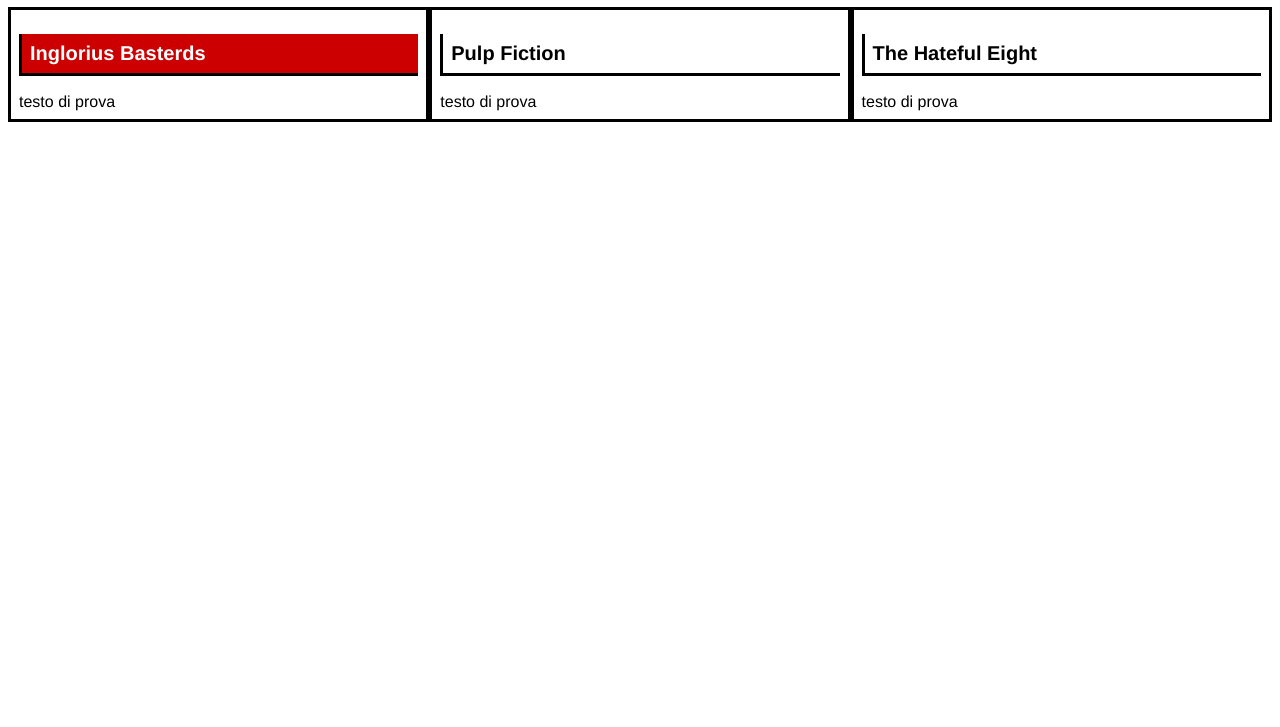
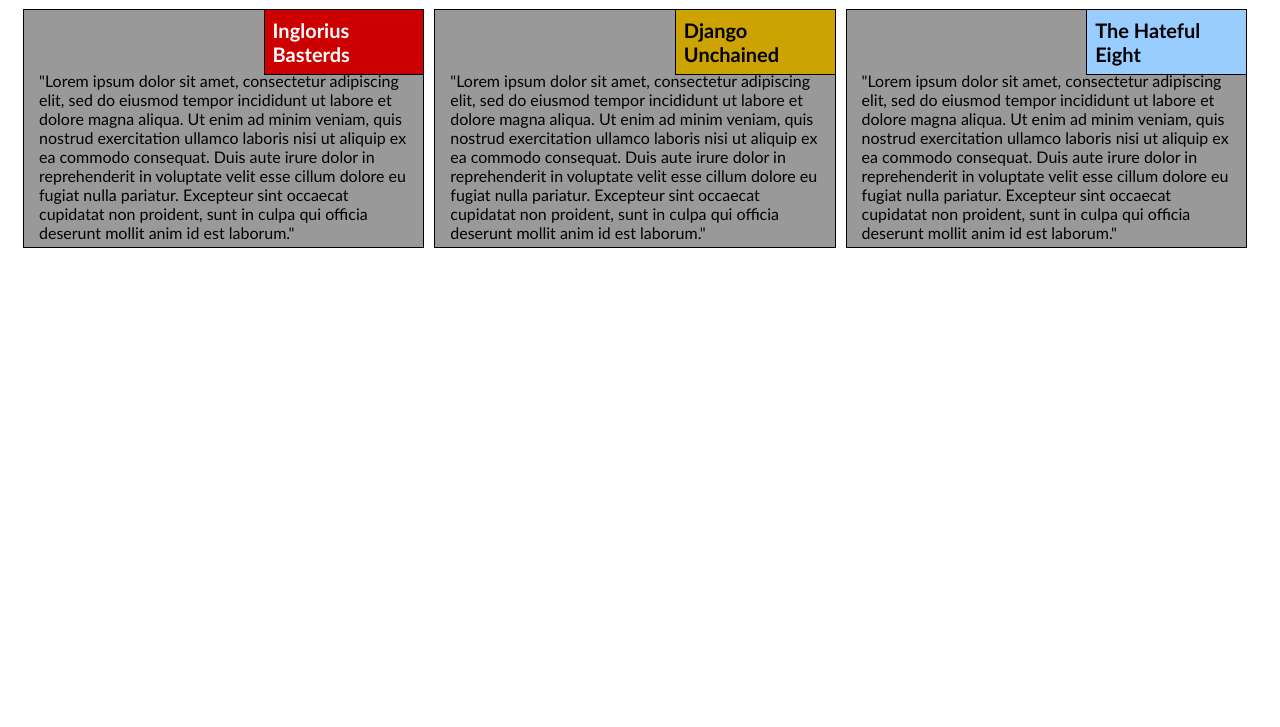
Before and after one commit to Lemnon95/m2-assignment, a plain HTML site: page mod2_solution/index.html in a window 1280 px wide. Shown: the part 73-800 px from the top of the page. Drawn offline with Linux system fonts and the light colour scheme; files that its build step writes are made by us from their sources.

Commit message:
assignment finished

```diff
--- a/mod2_solution/css/style.css
+++ b/mod2_solution/css/style.css
@@ -1,67 +1,110 @@
 /**** BASE STYLING ****/
 
 html {
-	font-family: Helvetica, sans-serif;
+	font-family: Trebuchet MS, Helvetica, sans-serif;
 }
 
 * {
 	box-sizing: border-box;
+	font-size: 100%;
 }
 
 h1 {
 	color: #cc0000;
 	text-align: center;
 	text-transform: uppercase;
+	font-size: 175%;
 }
 
 h2 {
 	border-bottom-style: solid;
 	border-left-style: solid;
-	font-size: 20px;
+	border-width: 1px;
+	border-color: black;
+	font-size: 125%;
 	padding: 8px;
+	margin-top: 0px;
+	margin-right: 0px;
+	position: absolute;
+	top: 0px;
+	right: 0px;
+	width: 40%;
+}
+
+.row {
+	position: relative;
+	width: 100%;
+	padding-right: 15px;
+	padding-left: 15px;
+	padding-top: 10px;
 }
 
 section {
 	border-style: solid;
-	padding: 8px;
+	border-width: 1px;
+	border-color: black;
+	padding: 15px;
 	margin-bottom: 15px;
+	position: relative;
+	background-color: #999999;
+	margin-right: 10px;
+}
+
+p {
+	position: relative;
+	top: 30px;
+	margin-bottom: 20px;
 }
 
 #Basterds {
 	background-color: #cc0000;
 	color: white;
-	border-left-color: black;
-	border-bottom-color: black;
+}
+
+#Django {
+	background-color: #cca300;
+}
+
+#Hateful {
+	background-color: #99ccff;
 }
 
 
 /**** DEVICES STYLING ****/
 
-@media (max-width: 767px) {
 
-} /* mobile device */
+/**** TABLET DEVICE *****/
+
 
 @media (min-width: 768px) and (max-width: 991px){
-	#s1 {
+	#div1 {
 		float: left;
 		width: 50%;
 	}
 
-	#s2 {
+	#div2 {
 		float: left;
 		width: 50%;
 	}
 
-	#s3 {
+	#div3 {
 		float: left;
 		width: 100%;
 	}
 
-} /* tablet device */
+}
+
+
+/***** DESKTOP DEVICE *****/
 
 @media (min-width: 992px) {
-	body > section {
+	div > section {
+		float: left;
+		/*width: 33.33%;*/
+	}
+
+	div > div {
 		float: left;
 		width: 33.33%;
 	}
-} /* desktop device */
+}
--- a/mod2_solution/index.html
+++ b/mod2_solution/index.html
@@ -2,24 +2,38 @@
 <html lang="en">
 	<head>
 		<!--<link rel="stylesheet" href="mod2_solution/css/style.css">-->
-		<link rel="stylesheet" href="css/style.css">
+		<link rel="stylesheet" href="mod2_solution/css/style.css">
 		<meta charset="utf-8">
 		<meta name="viewport" content="width=device-width, initial-scale=1">
 		<title>Module 2 Assignment</title>
 	</head>
 	<body>
 		<h1>Top 3 Tarantino Movies!</h1>
+		<div class="row">
+			<div id="div1">
 				<section id="s1">
 					<h2 id="Basterds"> Inglorius Basterds </h2>
-			testo di prova
+					<p>
+						"Lorem ipsum dolor sit amet, consectetur adipiscing elit, sed do eiusmod tempor incididunt ut labore et dolore magna aliqua. Ut enim ad minim veniam, quis nostrud exercitation ullamco laboris nisi ut aliquip ex ea commodo consequat. Duis aute irure dolor in reprehenderit in voluptate velit esse cillum dolore eu fugiat nulla pariatur. Excepteur sint occaecat cupidatat non proident, sunt in culpa qui officia deserunt mollit anim id est laborum."
+					</p>
 				</section>
+			</div>
+			<div id="div2">
 				<section id="s2">
-			<h2 id="Pulp"> Pulp Fiction </h2>
-			testo di prova
+					<h2 id="Django"> Django Unchained </h2>
+					<p>
+						"Lorem ipsum dolor sit amet, consectetur adipiscing elit, sed do eiusmod tempor incididunt ut labore et dolore magna aliqua. Ut enim ad minim veniam, quis nostrud exercitation ullamco laboris nisi ut aliquip ex ea commodo consequat. Duis aute irure dolor in reprehenderit in voluptate velit esse cillum dolore eu fugiat nulla pariatur. Excepteur sint occaecat cupidatat non proident, sunt in culpa qui officia deserunt mollit anim id est laborum."
+					</p>
 				</section>
+			</div>
+			<div id="div3">
 				<section id="s3">
 					<h2 id="Hateful"> The Hateful Eight </h2>
-			testo di prova
+					<p>
+						"Lorem ipsum dolor sit amet, consectetur adipiscing elit, sed do eiusmod tempor incididunt ut labore et dolore magna aliqua. Ut enim ad minim veniam, quis nostrud exercitation ullamco laboris nisi ut aliquip ex ea commodo consequat. Duis aute irure dolor in reprehenderit in voluptate velit esse cillum dolore eu fugiat nulla pariatur. Excepteur sint occaecat cupidatat non proident, sunt in culpa qui officia deserunt mollit anim id est laborum."
+					</p>
 				</section>
+			</div>
+		</div>
 	</body>
 </html>
```
Lines whose indentation alone changed are shown as unchanged.
